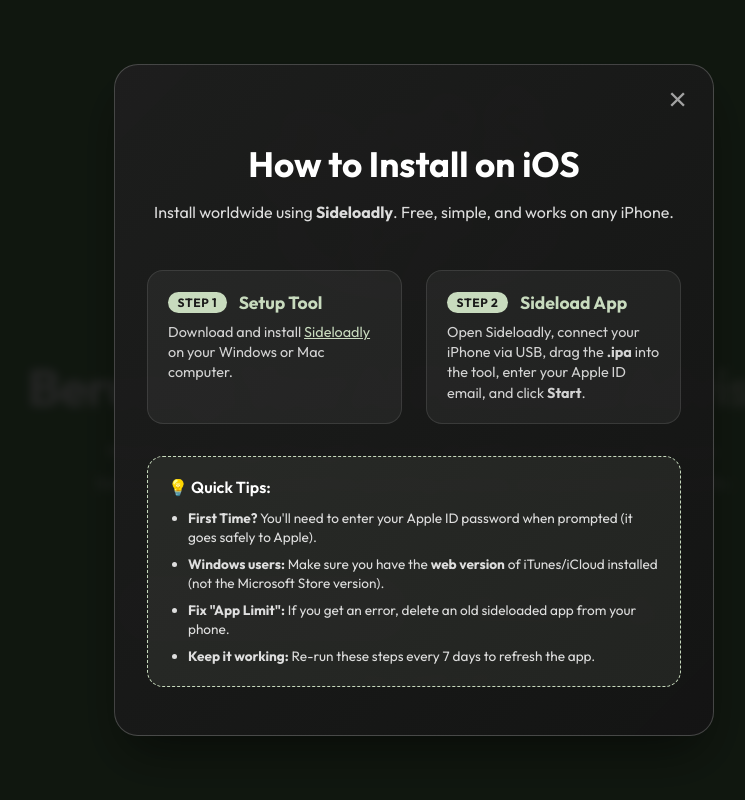
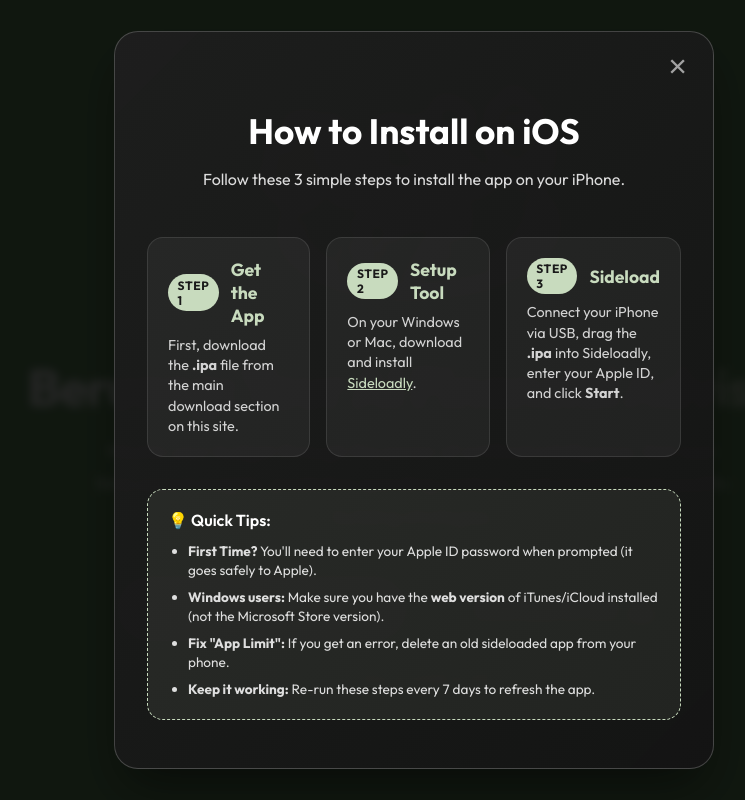
Before and after one commit to izwanGit/beruang-landing, a website built with Vite: page index.html in a window 1280 px wide. Both pictures are taken after a click on the link "How to install on iOS". Shown: the top 800 px of the page, without its empty margins (226-971 px from the left). Built offline with nearby package versions, Linux system fonts and the light colour scheme.

Commit message:
feat: expand iOS installation guide to 3 methodical steps

```diff
--- a/index.html
+++ b/index.html
@@ -23,27 +23,34 @@
 
       <div class="modal-body">
         <p class="section-desc">
-          Install worldwide using <strong>Sideloadly</strong>. Free, simple, and works on any iPhone.
+          Follow these 3 simple steps to install the app on your iPhone.
         </p>
 
         <div class="install-steps-simple">
           <div class="step-card-simple">
             <div class="step-header">
               <span class="step-num-pill">Step 1</span>
-              <h4>Setup Tool</h4>
+              <h4>Get the App</h4>
             </div>
-            <p>Download and install <a href="https://sideloadly.io/#download" target="_blank"
-                style="color: var(--primary); text-decoration: underline;">Sideloadly</a> on your Windows or Mac
-              computer.</p>
+            <p>First, download the <strong>.ipa</strong> file from the main download section on this site.</p>
           </div>
 
           <div class="step-card-simple">
             <div class="step-header">
               <span class="step-num-pill">Step 2</span>
-              <h4>Sideload App</h4>
+              <h4>Setup Tool</h4>
             </div>
-            <p>Open Sideloadly, connect your iPhone via USB, drag the <strong>.ipa</strong> into the tool, enter your
-              Apple ID email, and click <strong>Start</strong>.</p>
+            <p>On your Windows or Mac, download and install <a href="https://sideloadly.io/#download" target="_blank"
+                style="color: var(--primary); text-decoration: underline;">Sideloadly</a>.</p>
+          </div>
+
+          <div class="step-card-simple">
+            <div class="step-header">
+              <span class="step-num-pill">Step 3</span>
+              <h4>Sideload</h4>
+            </div>
+            <p>Connect your iPhone via USB, drag the <strong>.ipa</strong> into Sideloadly, enter your Apple ID, and
+              click <strong>Start</strong>.</p>
           </div>
         </div>
 
--- a/style.css
+++ b/style.css
@@ -475,8 +475,8 @@ body {
 
 .install-steps-simple {
   display: grid;
-  grid-template-columns: repeat(2, 1fr);
-  gap: 1.5rem;
+  grid-template-columns: repeat(3, 1fr);
+  gap: 1rem;
   margin-bottom: 2rem;
   text-align: left;
 }
@@ -489,6 +489,12 @@ body {
   display: flex;
   flex-direction: column;
   gap: 0.5rem;
+  transition: transform 0.2s ease;
+}
+
+.step-card-simple:hover {
+  transform: translateY(-5px);
+  background: rgba(255, 255, 255, 0.08);
 }
 
 .step-header {
```
